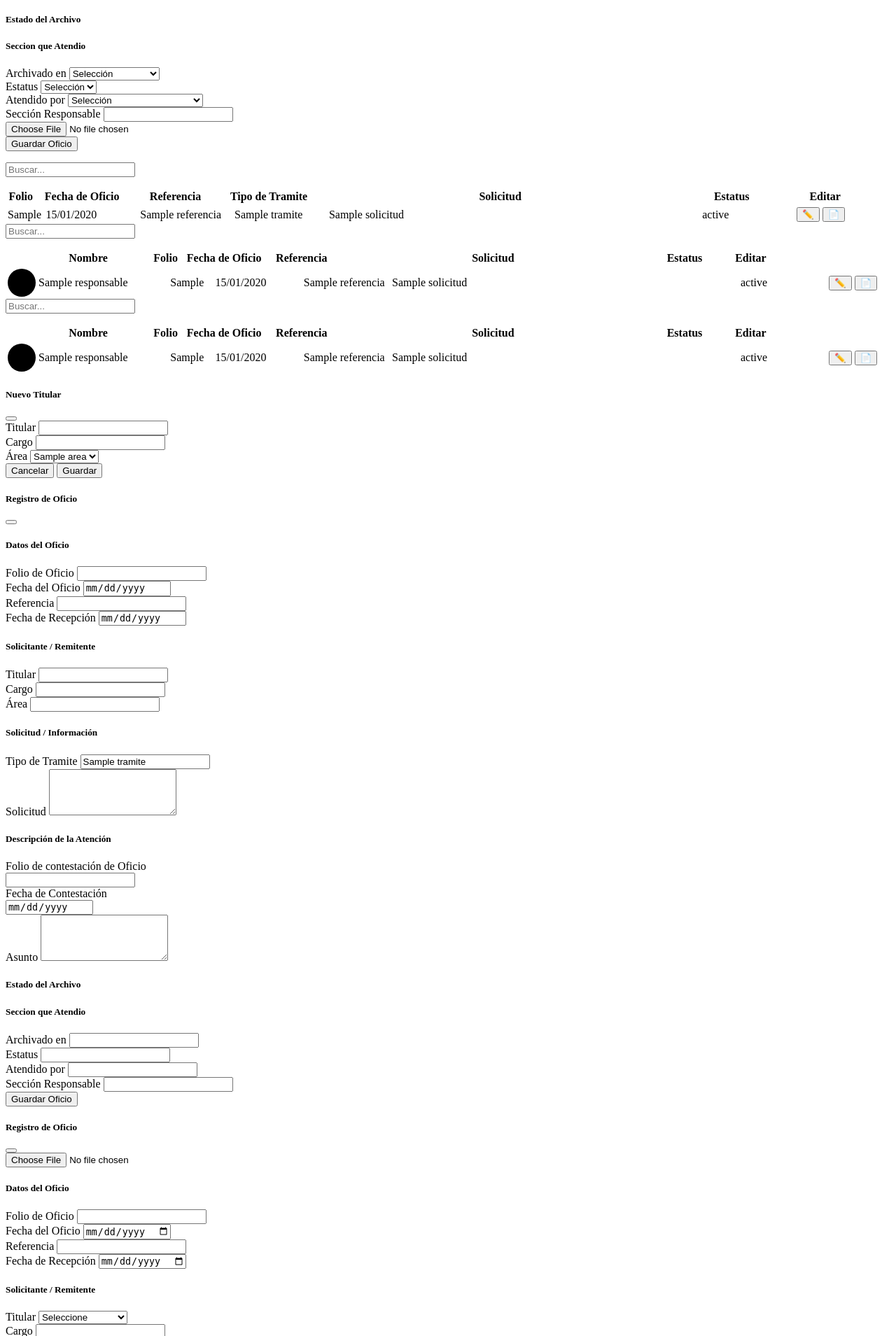
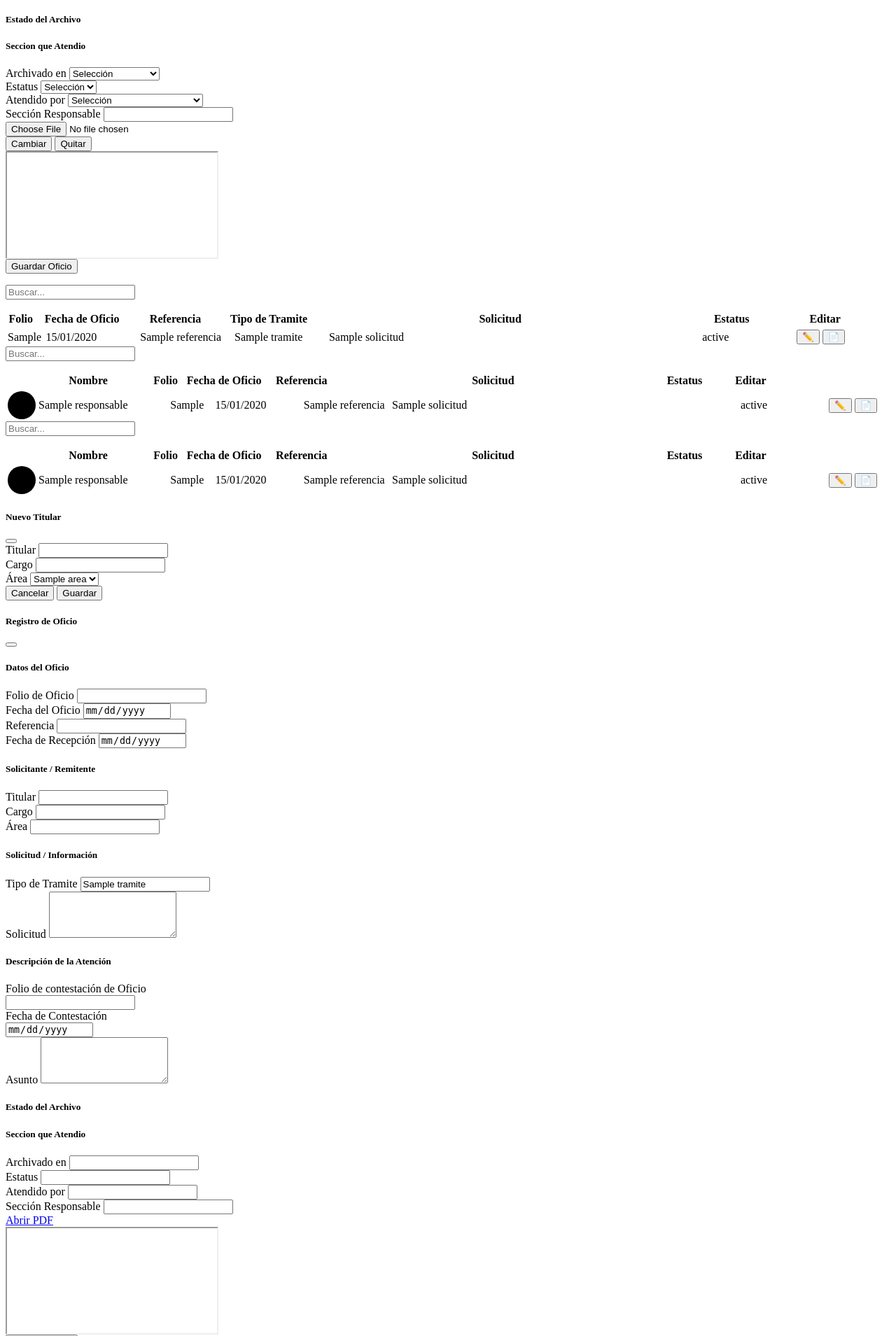
Before and after one commit to JoanaHdez/Control-de-Gesti-n, a CodeIgniter 4 app: the page made by app/Views/Registros.php in a window 1280 px wide. Shown: the part 833-2742 px from the top of the page at 70% size. Run offline with PHP 8.4 and a stand-in for CodeIgniter, Linux system fonts and the light colour scheme; the template is opened without the code that fills it: most values are stand-ins (such as "Sample title", 1, 10 or a date in 2020); data that the repository does not hold is empty; some libraries are stand-ins or nearby versions.

Commit message:
v-180526-1718

```diff
--- a/app/Models/Oficio_Model.php
+++ b/app/Models/Oficio_Model.php
@@ -70,6 +70,7 @@
         return $this->db->table('oficio o')
             ->select('
             ro.folio_registro,
+            o.archivo_pdf,
             ro.fecha_oficio,
             ro.referencia,
             ro.fecha_recepcion,
@@ -127,6 +128,7 @@
         return $this->db->table('oficio o')
             ->select('
             o.folio_registro,
+            o.archivo_pdf,
             ro.fecha_oficio,
             ro.referencia,
             ro.fecha_recepcion,
--- a/app/Views/Registros.php
+++ b/app/Views/Registros.php
@@ -312,7 +312,23 @@
                                     <!-- ================= ARCHIVO PDF (OCULTO) ================= -->
                                     <input type="file" name="archivo_pdf" id="archivo_pdf_main" class="d-none"
                                         accept="application/pdf">
-                                    <small id="nombreArchivoPdfMain" class="text-muted"></small>
+                                    <div id="previewPdfMain" class="pdf-preview d-none mt-4">
+                                        <div class="pdf-preview__header">
+                                            <span id="nombreArchivoPdfMain" class="pdf-preview__name"></span>
+                                            <div class="pdf-preview__actions">
+                                                <button type="button" class="btn btn-sm btn-outline-primary"
+                                                    data-pdf-change="archivo_pdf_main">
+                                                    Cambiar
+                                                </button>
+                                                <button type="button" class="btn btn-sm btn-outline-danger"
+                                                    data-pdf-clear="archivo_pdf_main">
+                                                    Quitar
+                                                </button>
+                                            </div>
+                                        </div>
+                                        <iframe id="visorArchivoPdfMain" class="pdf-preview__frame"
+                                            title="Vista previa del PDF"></iframe>
+                                    </div>
 
 
                                     <div class="d-flex justify-content-center mt-5">
@@ -953,6 +969,20 @@
                                                     </div>
                                                 </div>
 
+                                                <div id="previewPdfDetalles" class="pdf-preview d-none mt-4">
+                                                    <div class="pdf-preview__header">
+                                                        <span id="nombreArchivoPdfDetalles"
+                                                            class="pdf-preview__name"></span>
+                                                        <a id="enlaceArchivoPdfDetalles"
+                                                            class="btn btn-sm btn-outline-primary" href="#"
+                                                            target="_blank" rel="noopener">
+                                                            Abrir PDF
+                                                        </a>
+                                                    </div>
+                                                    <iframe id="visorArchivoPdfDetalles" class="pdf-preview__frame"
+                                                        title="Vista previa del PDF"></iframe>
+                                                </div>
+
 
                                                 <div class="d-flex justify-content-center mt-5">
                                                     <button type="submit" class="btn btn-submit">
@@ -982,9 +1012,6 @@
                                         enctype="multipart/form-data">
                                         <?= csrf_field() ?>
                                         <input type="hidden" id="folio_original" name="folio_original">
-                                        <input type="file" id="archivo_pdf" name="archivo_pdf" class="d-none"
-                                            accept="application/pdf">
-                                        <small id="nombreArchivoPdf" class="text-muted ms-2"></small>
 
                                         <div class="Registro">
                                             <!-- ------------------------- DATOS DEL OFICIO ------------------------- -->
@@ -1224,7 +1251,24 @@
 
                                                 <input type="file" name="archivo_pdf" id="archivo_pdf_edit"
                                                     class="d-none" accept="application/pdf">
-                                                <small id="nombreArchivoPdfEdit" class="text-muted"></small>
+                                                <div id="previewPdfEdit" class="pdf-preview d-none mt-4">
+                                                    <div class="pdf-preview__header">
+                                                        <span id="nombreArchivoPdfEdit"
+                                                            class="pdf-preview__name"></span>
+                                                        <div class="pdf-preview__actions">
+                                                            <button type="button" class="btn btn-sm btn-outline-primary"
+                                                                data-pdf-change="archivo_pdf_edit">
+                                                                Cambiar
+                                                            </button>
+                                                            <button type="button" class="btn btn-sm btn-outline-danger"
+                                                                data-pdf-clear="archivo_pdf_edit">
+                                                                Quitar
+                                                            </button>
+                                                        </div>
+                                                    </div>
+                                                    <iframe id="visorArchivoPdfEdit" class="pdf-preview__frame"
+                                                        title="Vista previa del PDF"></iframe>
+                                                </div>
 
                                                 <div class="d-flex justify-content-center mt-5">
                                                     <button type="submit" class="btn btn-submit btn-edit">
@@ -1286,7 +1330,7 @@
     const BASE_URL = "<?= base_url() ?>";
     </script>
     <script src="https://cdn.jsdelivr.net/npm/chart.js@4.4.1/dist/chart.umd.min.js"></script>
-    <script src="<?= base_url('/assets/js/Registro.js') ?>"></script>
+    <script src="<?= base_url('/assets/Js/Registro.js') ?>?v=<?= filemtime(FCPATH . 'assets/Js/Registro.js') ?>"></script>
 </body>
 
 </html>
```
Also changed, not shown: public/assets/Js/Registro.js, public/assets/css/Registros.css, 3 other files.
